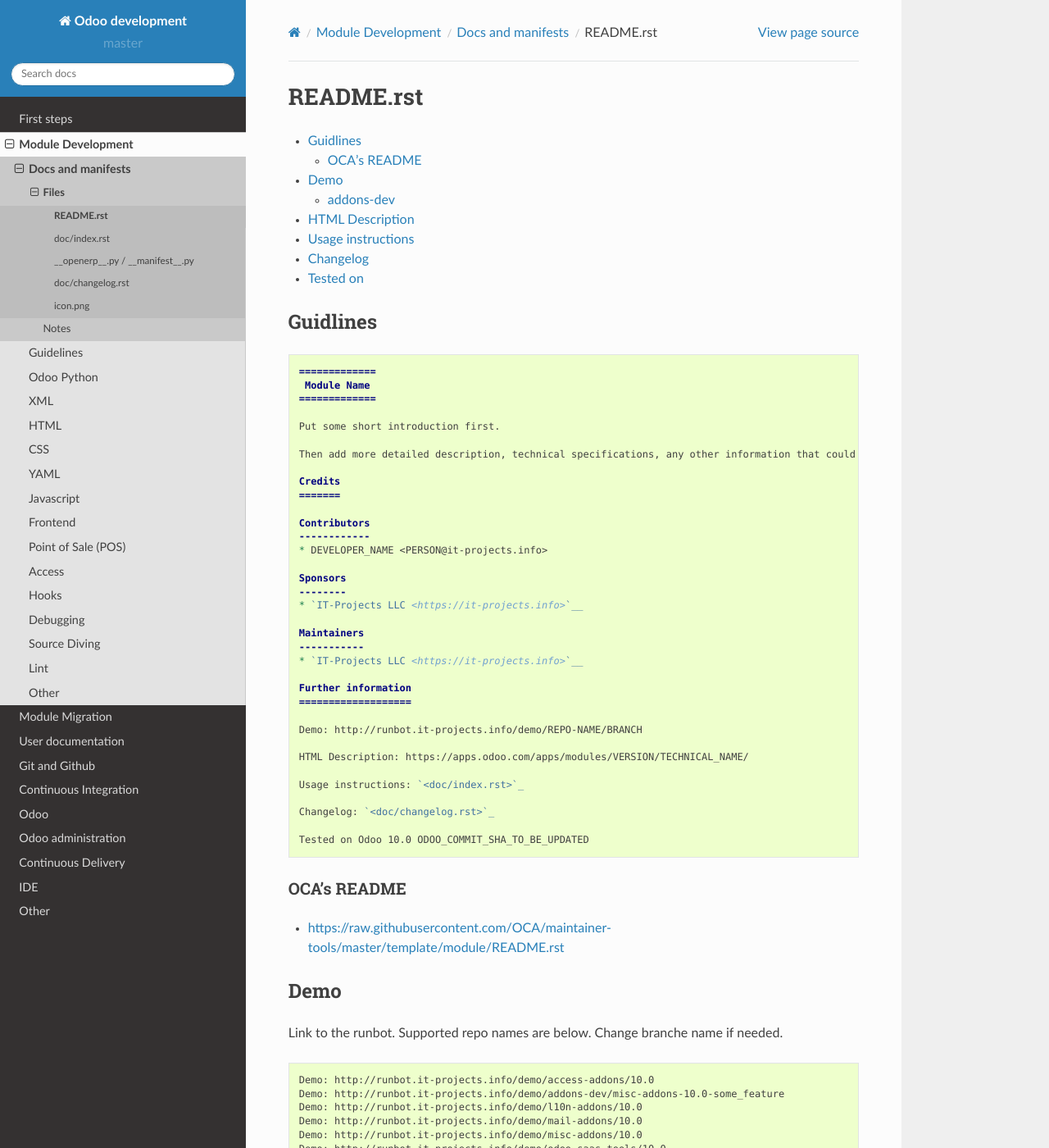
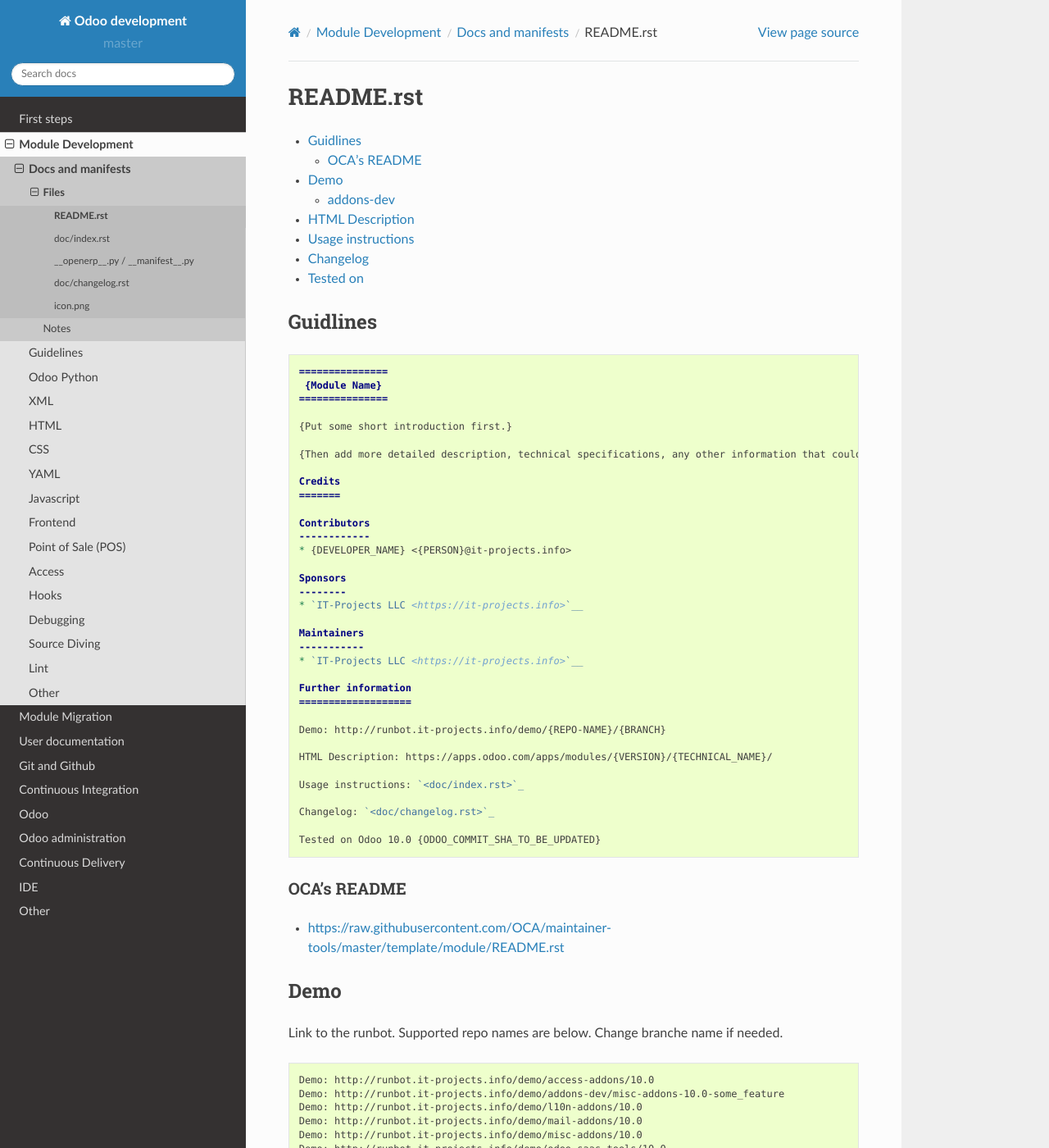
Before and after one commit to itpp-labs/odoo-development, a Sphinx documentation site: the page built from docs/dev/docs/README.rst.rst, in a window 1280 px wide and 1400 px high. Shown: the whole window at 82% size. Built offline with Sphinx 7.4.7 and the Read the Docs theme 2.0.0, drawn with Linux system fonts in a browser that asks for light colours; pages that are not in the unit, such as notebooks, are missing from menus.

```diff
--- a/docs/dev/docs/README.rst.rst
+++ b/docs/dev/docs/README.rst.rst
@@ -10,20 +10,20 @@ Guidlines
 
 .. code-block:: rst
 
-    =============
-     Module Name
-    =============
+    ===============
+     {Module Name}
+    ===============
 
-    Put some short introduction first.
+    {Put some short introduction first.}
 
-    Then add more detailed description, technical specifications, any other information that could be interested for other developers. Don't forget that Usage instructions is a separated and has to be located in doc/index.rst file.
+    {Then add more detailed description, technical specifications, any other information that could be interested for other developers. Don't forget that Usage instructions is a separated and has to be located in doc/index.rst file.}
 
     Credits
     =======
 
     Contributors
     ------------
-    * DEVELOPER_NAME <PERSON@it-projects.info>
+    * {DEVELOPER_NAME} <{PERSON}@it-projects.info>
 
     Sponsors
     --------
@@ -36,15 +36,15 @@ Guidlines
     Further information
     ===================
 
-    Demo: http://runbot.it-projects.info/demo/REPO-NAME/BRANCH
+    Demo: http://runbot.it-projects.info/demo/{REPO-NAME}/{BRANCH}
 
-    HTML Description: https://apps.odoo.com/apps/modules/VERSION/TECHNICAL_NAME/
+    HTML Description: https://apps.odoo.com/apps/modules/{VERSION}/{TECHNICAL_NAME}/
 
     Usage instructions: `<doc/index.rst>`_
 
     Changelog: `<doc/changelog.rst>`_
 
-    Tested on Odoo 10.0 ODOO_COMMIT_SHA_TO_BE_UPDATED
+    Tested on Odoo 10.0 {ODOO_COMMIT_SHA_TO_BE_UPDATED}
 
 OCA's README
 ------------
```
